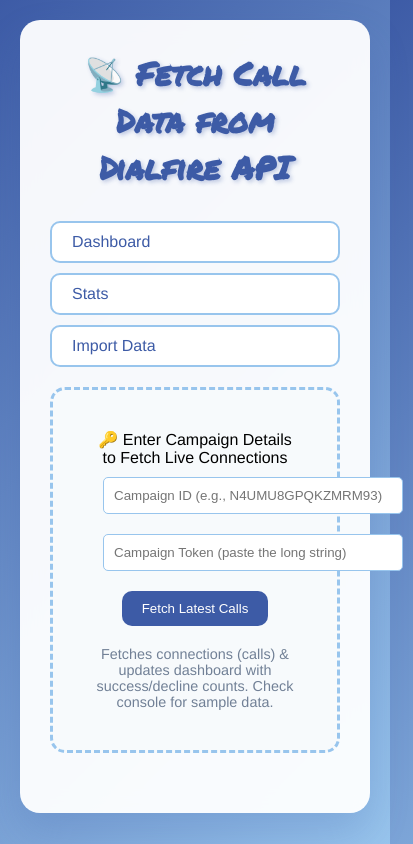
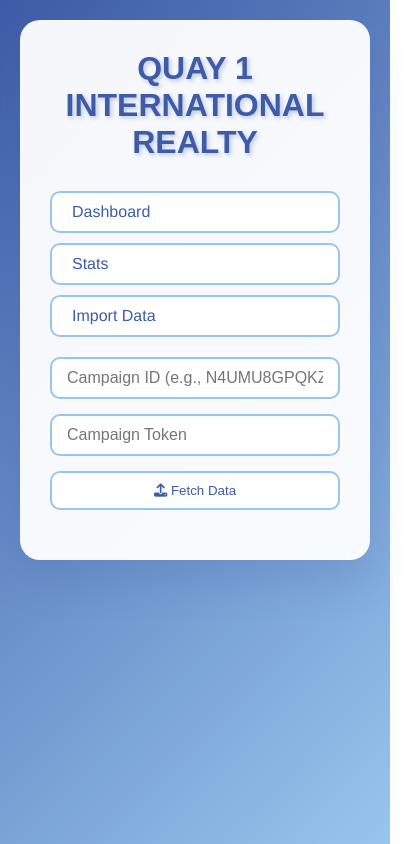
Before and after one commit to Twigs002/call_analytics_dashboard, a plain HTML site: page import.html in a window 390 px wide. Shown: the whole page, 413 px wide, since content can reach past the window. Drawn offline with nearby package versions, Linux system fonts and the light colour scheme; a web font is replaced by a local one.

Commit message:
Update import.html for styling and structure changes

```diff
--- a/import.html
+++ b/import.html
@@ -3,12 +3,10 @@
 <head>
     <meta charset="UTF-8">
     <meta name="viewport" content="width=device-width, initial-scale=1.0">
-    <title>Import Call Data</title>
-    <script src="https://cdnjs.cloudflare.com/ajax/libs/PapaParse/5.4.1/papaparse.min.js"></script>
-    <link href="https://fonts.googleapis.com/css2?family=Permanent+Marker&display=swap" rel="stylesheet">
+    <title>Import Call Data - Quay 1</title>
+    <link href="https://fonts.googleapis.com/css2?family=Gotham:wght@400;500;700&display=swap" rel="stylesheet">
+    <link rel="stylesheet" href="https://cdnjs.cloudflare.com/ajax/libs/font-awesome/6.4.0/css/all.min.css">
     <style>
-        @import url('https://fonts.googleapis.com/css2?family=Permanent+Marker&display=swap');
-
         * {
             margin: 0;
             padding: 0;
@@ -18,7 +16,7 @@
         body {
             font-family: 'Gotham', 'Helvetica Neue', Arial, sans-serif;
             font-weight: 400;
-            background: linear-gradient(135deg, #3d5BA6 0%, #98c5ed 100%);
+            background: linear-gradient(135deg, #3D5BA6 0%, #98C5ED 100%);
             min-height: 100vh;
             padding: 20px;
         }
@@ -33,12 +31,16 @@
             backdrop-filter: blur(10px);
         }
 
-        h1 {
+        .header {
             text-align: center;
-            color: #3d5BA6;
             margin-bottom: 30px;
+        }
+
+        .header h1 {
+            font-family: 'Gotham', sans-serif;
+            font-weight: 700;
             font-size: 2.5rem;
-            font-family: 'Permanent Marker', cursive;
+            color: #3D5BA6;
             text-shadow: 2px 2px 4px rgba(61, 91, 166, 0.3);
         }
 
@@ -51,10 +53,10 @@
 
         .nav-bar a {
             padding: 10px 20px;
-            border: 2px solid #98c5ed;
+            border: 2px solid #98C5ED;
             border-radius: 10px;
             background: white;
-            color: #3d5BA6;
+            color: #3D5BA6;
             text-decoration: none;
             font-weight: 500;
             transition: all 0.3s ease;
@@ -65,64 +67,49 @@
             color: white;
         }
 
-        .upload-section {
-            background: #f7fafc;
-            border: 3px dashed #98c5ed;
-            border-radius: 15px;
-            padding: 40px;
-            text-align: center;
-            margin-bottom: 30px;
+        .input-container {
+            display: flex;
+            flex-direction: column;
+            gap: 15px;
+            max-width: 500px;
+            margin: 0 auto 20px;
+        }
+
+        input[type="text"] {
+            padding: 10px 15px;
+            border: 2px solid #98C5ED;
+            border-radius: 10px;
+            font-size: 1rem;
+            background: white;
+            color: #3D5BA6;
+            font-family: 'Gotham', sans-serif;
+        }
+
+        input[type="text"]:focus {
+            outline: none;
+            border-color: #FDC503;
+            box-shadow: 0 0 0 3px rgba(253, 197, 3, 0.2);
+        }
+
+        button {
+            padding: 10px 20px;
+            border: 2px solid #98C5ED;
+            border-radius: 10px;
+            background: white;
+            color: #3D5BA6;
+            font-weight: 500;
+            cursor: pointer;
             transition: all 0.3s ease;
         }
 
-        .upload-section:hover {
-            border-color: #3d5BA6;
-            background: #edf2f7;
-            transform: translateY(-2px);
-            box-shadow: 0 8px 25px rgba(61, 91, 166, 0.15);
-        }
-
-        #campaignIdInput, #campaignTokenInput {
-            padding: 10px;
-            margin: 10px;
-            border-radius: 5px;
-            border: 1px solid #98c5ed;
-            width: 300px;
-        }
-
-        #fetchButton {
-            padding: 10px 20px;
-            background: #3d5BA6;
+        button:hover {
+            background: #FDC503;
             color: white;
-            border: none;
-            border-radius: 10px;
-            cursor: pointer;
-            margin: 10px;
-        }
-
-        #fetchButton:hover {
-            background: #FDC503;
-        }
-
-        .upload-hint {
-            color: #718096;
-            font-size: 0.9rem;
-            font-weight: 400;
-            margin-top: 10px;
-        }
-
-        .loading {
-            text-align: center;
-            padding: 40px;
-            font-size: 1.2rem;
-            color: #3d5BA6;
-            display: none;
-            font-weight: 500;
         }
 
         .error {
             background: rgba(210, 10, 3, 0.1);
-            color: #d20A03;
+            color: #D20A03;
             padding: 15px;
             border-radius: 10px;
             margin-bottom: 20px;
@@ -131,8 +118,17 @@
             font-weight: 500;
         }
 
+        .loading {
+            text-align: center;
+            padding: 40px;
+            font-size: 1.2rem;
+            color: #3D5BA6;
+            display: none;
+            font-weight: 500;
+        }
+
         @media (max-width: 768px) {
-            h1 {
+            .header h1 {
                 font-size: 2rem;
             }
 
@@ -140,12 +136,18 @@
                 flex-direction: column;
                 gap: 10px;
             }
+
+            .input-container {
+                max-width: 100%;
+            }
         }
     </style>
 </head>
 <body>
     <div class="container">
-        <h1>📡 Fetch Call Data from Dialfire API</h1>
+        <div class="header">
+            <h1>QUAY 1 INTERNATIONAL REALTY</h1>
+        </div>
 
         <div class="nav-bar">
             <a href="index.html">Dashboard</a>
@@ -153,27 +155,25 @@
             <a href="import.html">Import Data</a>
         </div>
 
-        <div class="upload-section" id="apiSection">
-            <div class="upload-text">🔑 Enter Campaign Details to Fetch Live Connections</div>
+        <div class="error" id="errorMessage"></div>
+        <div class="loading" id="loading"><i class="fas fa-spinner fa-spin"></i> Fetching from Dialfire...</div>
+
+        <div class="input-container">
             <input type="text" id="campaignIdInput" placeholder="Campaign ID (e.g., N4UMU8GPQKZMRM93)">
-            <input type="text" id="campaignTokenInput" placeholder="Campaign Token (paste the long string)">
-            <button id="fetchButton">Fetch Latest Calls</button>
-            <div class="upload-hint">Fetches connections (calls) & updates dashboard with success/decline counts. Check console for sample data.</div>
+            <input type="text" id="campaignTokenInput" placeholder="Campaign Token">
+            <button id="fetchButton"><i class="fas fa-upload"></i> Fetch Data</button>
         </div>
-
-        <div class="error" id="errorMessage"></div>
-        <div class="loading" id="loading">Fetching connections from Dialfire...</div>
     </div>
 
     <script>
         let processedData = JSON.parse(localStorage.getItem('callAnalyticsData')) || {};
         let importedHashes = new Set(JSON.parse(localStorage.getItem('importedHashes')) || []);
 
+        const errorDiv = document.getElementById('errorMessage');
+        const loading = document.getElementById('loading');
         const fetchButton = document.getElementById('fetchButton');
         const campaignIdInput = document.getElementById('campaignIdInput');
         const campaignTokenInput = document.getElementById('campaignTokenInput');
-        const errorDiv = document.getElementById('errorMessage');
-        const loading = document.getElementById('loading');
 
         fetchButton.addEventListener('click', fetchDialfireData);
 
@@ -190,13 +190,13 @@
             hideError();
 
             try {
-                const baseUrl = 'https://app.dialfire.com'; // Update if your tenant has a custom subdomain (e.g., 'https://yourtenant.app.dialfire.com')
+                const baseUrl = 'https://app.dialfire.com';
                 let allData = [];
                 let page = 1;
                 let hasMore = true;
 
                 while (hasMore) {
-                    const url = `${baseUrl}/api/campaigns/${campaignId}/connections?page=${page}&per_page=100`;
+                    const url = `${baseUrl}/api/campaigns/${campaignId}/connections?page=${page}&per_page=100&since=2025-10-01`;
                     const response = await fetch(url, {
                         method: 'GET',
                         headers: {
@@ -211,19 +211,19 @@
                     }
 
                     const data = await response.json();
-                    const items = data.items || data; // Handle if direct array or {items: [...]}
+                    const items = data.items || data;
                     allData = allData.concat(items);
-                    hasMore = items.length === 100; // Continue if full page
+                    hasMore = items.length === 100;
                     page++;
-                    if (page > 10) break; // Safety limit (adjust for more data)
+                    if (page > 10) break; // Safety limit
                 }
 
-                console.log('Fetched connections:', allData); // Inspect this in console to tweak mappings
+                console.log('Fetched connections:', allData);
                 processData(allData);
                 showLoading(false);
             } catch (error) {
                 console.error('Fetch error:', error);
-                showError(`Failed to fetch: ${error.message}. Check ID/token/base URL.`);
+                showError(`Failed to fetch: ${error.message}. Check ID/token.`);
                 showLoading(false);
             }
         }
@@ -240,7 +240,7 @@
 
         function processData(apiData) {
             if (!apiData || apiData.length === 0) {
-                showError('No connections found. Check campaign ID or add ?since=YYYY-MM-DD for date filter.');
+                showError('No connections found. Check campaign ID or date range.');
                 return;
             }
 
@@ -249,9 +249,7 @@
             let duplicatesSkipped = 0;
 
             apiData.forEach((row, index) => {
-                // Map Dialfire connection fields (adjust based on console log)
                 let callNotes = (row.comment || row.agent_notes || row.status_detail || '').toString();
-                // Append status_detail if not in notes for better matching
                 if (row.status_detail && !callNotes.includes(row.status_detail)) {
                     callNotes += ` Dialfire call result: ${row.status_detail}/$none`;
                 }
@@ -271,20 +269,18 @@
                 }
 
                 try {
-                    // Extract caller (your regex; fallback to agent_name if missing)
                     let caller = '';
                     const callerMatch = callNotes.match(/Call user:\s*([^@]+)@clienthub/i);
                     if (callerMatch) {
                         caller = callerMatch[1].trim();
                     } else if (row.agent_name || row.user_name) {
-                        caller = (row.agent_name || row.user_name).trim(); // Fallback
-                        console.log(`Row ${index + 1}: Using fallback caller: ${caller}`);
+                        caller = (row.agent_name || row.user_name).trim();
+                        console.log(`Row ${index + 1}: Fallback caller: ${caller}`);
                     } else {
-                        console.warn(`Row ${index + 1}: No caller found in ${callNotes}`);
+                        console.warn(`Row ${index + 1}: No caller in ${callNotes}`);
                         return;
                     }
 
-                    // Flexible result mapping (tweak these arrays based on your status_details)
                     const statusDetail = (row.status_detail || '').toLowerCase();
                     let result = null;
                     if (['success', 'connected', 'completed', 'sale_made', 'appointment_set'].some(s => statusDetail.includes(s))) {
@@ -292,7 +288,6 @@
                     } else if (['declined', 'refused', 'no_interest', 'busy', 'no_answer'].some(s => statusDetail.includes(s))) {
                         result = 'declined';
                     }
-                    // Also check notes regex as backup
                     const notesMatch = callNotes.match(/Dialfire call result:\s*(success|declined)\/\$none/i);
                     if (notesMatch && !result) {
                         result = notesMatch[1].toLowerCase();
@@ -332,26 +327,26 @@
             console.log('Processed:', { totalProcessed, errorCount, duplicatesSkipped, sampleData: processedData });
 
             if (totalProcessed === 0) {
-                showError(`No new data. Errors: ${errorCount}, Duplicates: ${duplicatesSkipped}. Check console for mappings.`);
+                showError(`No new data. Errors: ${errorCount}, Duplicates: ${duplicatesSkipped}. Check console.`);
                 return;
             }
 
-            alert(`Success! Added ${totalProcessed} calls. Redirecting to dashboard...`);
             window.location.href = 'index.html';
         }
 
         function showError(message) {
             errorDiv.textContent = message;
             errorDiv.style.display = 'block';
+            setTimeout(() => errorDiv.style.display = 'none', 5000);
+        }
+
+        function showLoading(show) {
+            loading.style.display = show ? 'block' : 'none';
         }
 
         function hideError() {
             errorDiv.style.display = 'none';
         }
-
-        function showLoading(show) {
-            loading.style.display = show ? 'block' : 'none';
-        }
     </script>
 </body>
 </html>
```
